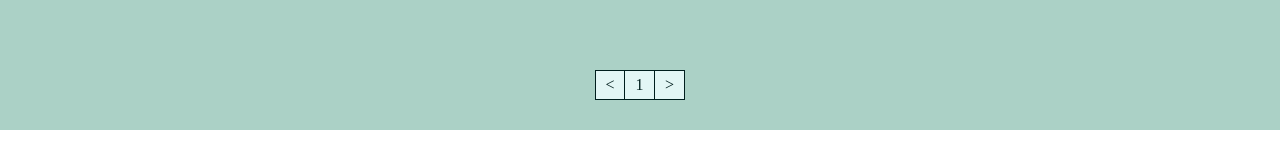
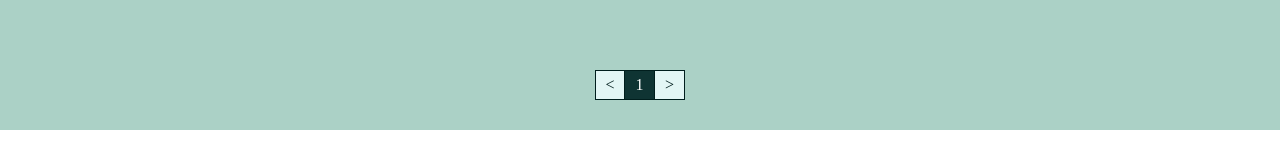
Before and after one commit to mKasa-lei/react_2-todo, a React (Create React App) app in the folder week2/: page / in a window 1280 px wide. Shown: the part 510-670 px from the top of the page. Built offline with nearby package versions, Linux system fonts and the light colour scheme.

Commit message:
ページネーションhover、クリック状態スタイル追加

```diff
--- a/week2/src/index.tsx
+++ b/week2/src/index.tsx
@@ -207,12 +207,15 @@ const Pagination: React.FC<PropsPagination> = (props) => {
       : Array(paginations).fill(null);
 
   const displayList = (i: number) => {
-    if (paginations > 5) {
+    if (props.current == i) {
+      return "pagenation-item active";
+    } else if (paginations > 5) {
       if (
         props.todoList[(props.current - 2) * 10] &&
         props.todoList[(props.current + 2) * 10]
       ) {
-        if (i > props.current - 3 && i < props.current + 3) return "pagenation-item";
+        if (i > props.current - 3 && i < props.current + 3)
+          return "pagenation-item";
         else return "none";
       } else if (
         props.current - 5 < i &&
--- a/week2/src/style.scss
+++ b/week2/src/style.scss
@@ -109,6 +109,15 @@ input {
         border-left: none;
         background: #e3f6f5;
       }
+      .pagenation-item:hover{
+        background-color: #0f3433;
+        color:#fffffe;
+        opacity:0.7;
+      }
+      .active{
+        background-color: #0f3433;
+        color:#fffffe;
+      }
       .pagenation-prev {
         border: $border;
       }
```
